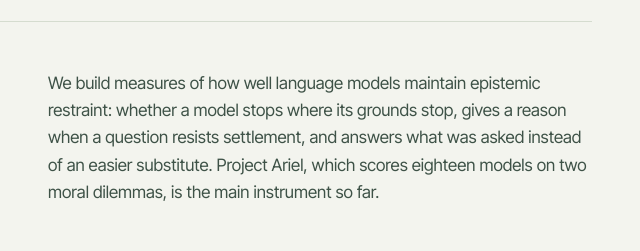
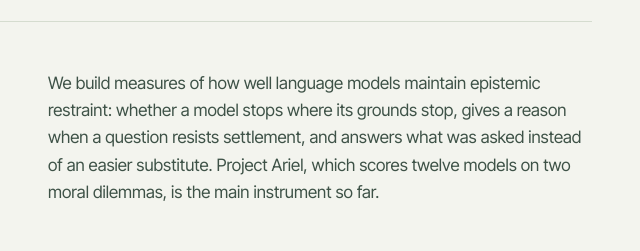
Before and after one commit to pvasholz/baile-site, a website: page research.html in a window 1280 px wide. Shown: the part 515-766 px from the top of the page, 616-1256 px from the left. Drawn offline with Linux system fonts and the light colour scheme.

Commit message:
Update model count in Project Ariel description

```diff
--- a/research.html
+++ b/research.html
@@ -86,7 +86,7 @@
                 <div class="br-meta br-mono">Active · Project Ariel</div>
               </div>
             </div>
-            <p class="br-program-copy">We build measures of how well language models maintain epistemic restraint: whether a model stops where its grounds stop, gives a reason when a question resists settlement, and answers what was asked instead of an easier substitute. Project Ariel, which scores eighteen models on two moral dilemmas, is the main instrument so far.</p>
+            <p class="br-program-copy">We build measures of how well language models maintain epistemic restraint: whether a model stops where its grounds stop, gives a reason when a question resists settlement, and answers what was asked instead of an easier substitute. Project Ariel, which scores twelve models on two moral dilemmas, is the main instrument so far.</p>
             <ul class="br-program-topics">
               <li><span class="br-dot">·</span> Closure</li>
               <li><span class="br-dot">·</span> Marked uncertainty</li>
```
